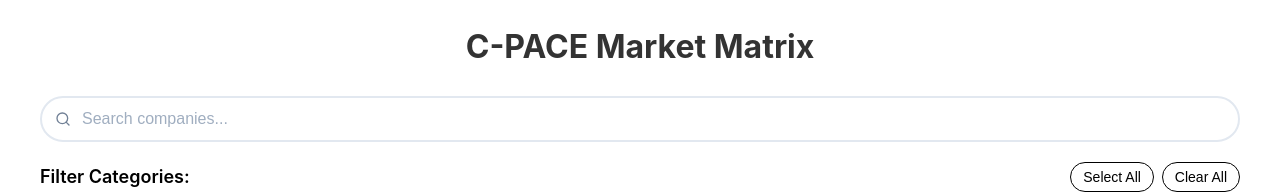
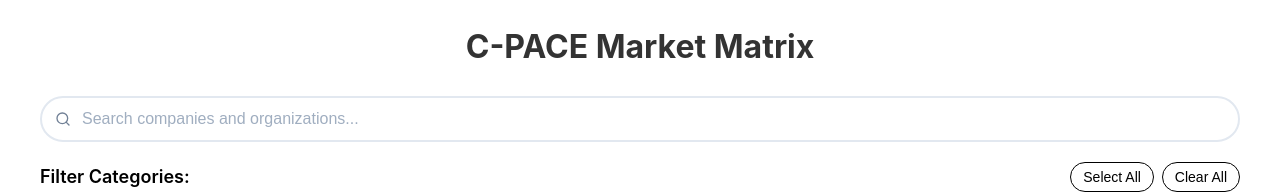
Before and after one commit to amigara/C-PACE_Market_Matrix, a React (Create React App) app: page / in a window 1280 px wide. Shown: the top 194 px of the page. Built offline with nearby package versions, Linux system fonts and the light colour scheme.

Commit message:
Update MarketMatrix.js

```diff
--- a/src/MarketMatrix.js
+++ b/src/MarketMatrix.js
@@ -522,7 +522,7 @@ const getFilteredData = () => {
     <input
       type="text"
       className="search-input"
-      placeholder="Search companies..."
+      placeholder="Search companies and organizations..."
       value={searchTerm}
       onChange={handleSearchChange}
     />
```
